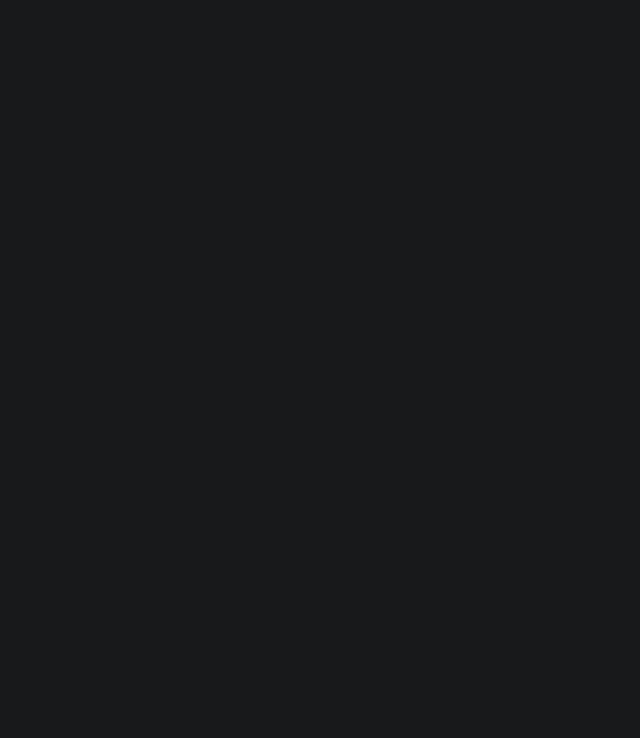
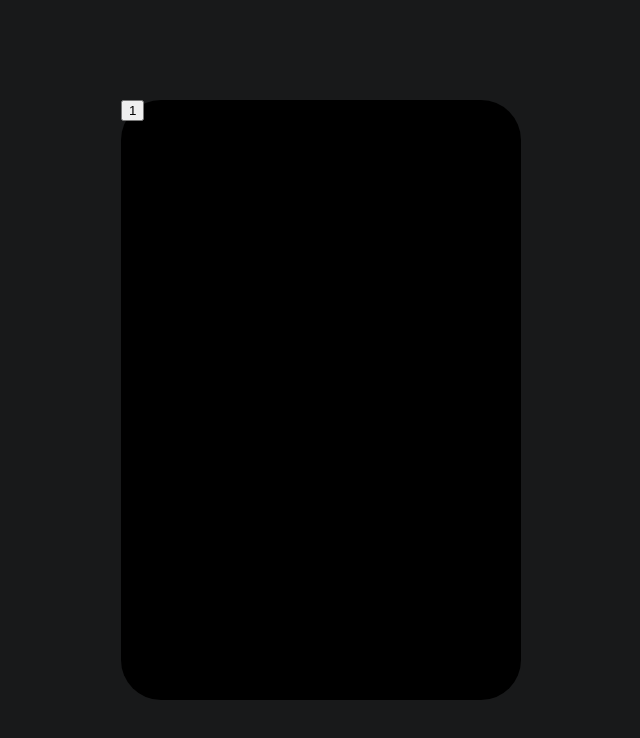
Before and after one commit to farlandJeff/calculator, a plain HTML site: page index.html in a window 1280 px wide. Shown: the whole page, without its empty margins (319-959 px from the left). Drawn offline with Linux system fonts and the light colour scheme.

Commit message:
Create calculator div

```diff
--- a/index.html
+++ b/index.html
@@ -3,12 +3,14 @@
 <head>
     <meta charset="UTF-8">
     <meta http-equiv="X-UA-Compatible" content="IE=edge">
-    <meta name= "viewport" content="width=device-width, initial-scale=1.0">
+    <meta name="viewport" content="width=device-width, initial-scale=1.0">
     <title>Calculator</title>
     <link rel="stylesheet" href="styles.css">
     <script src="script.js" defer></script>
 </head>
 <body>
-
+    <div class="base">
+        <button>1</button>
+    </div>
 </body>
 </html>
```
